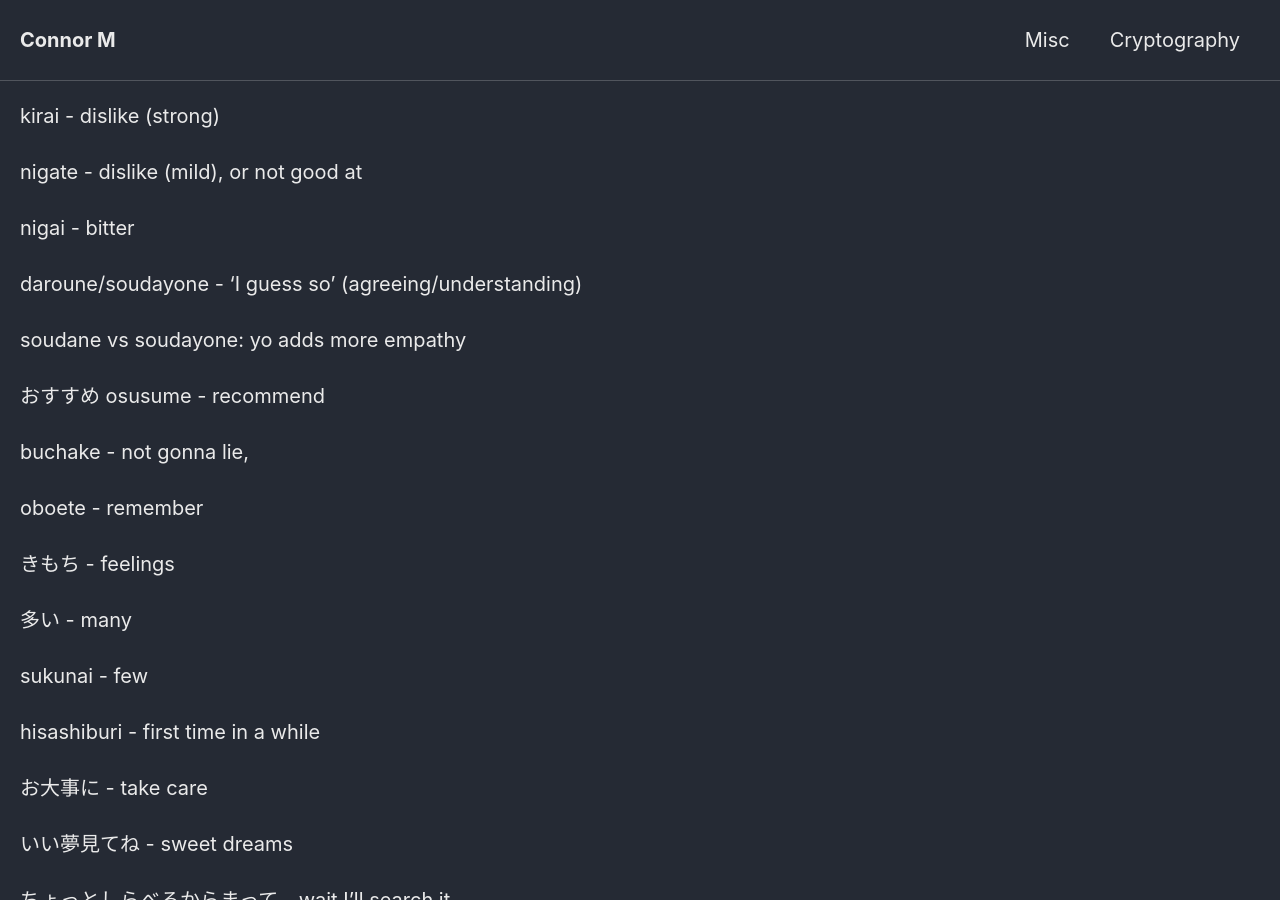
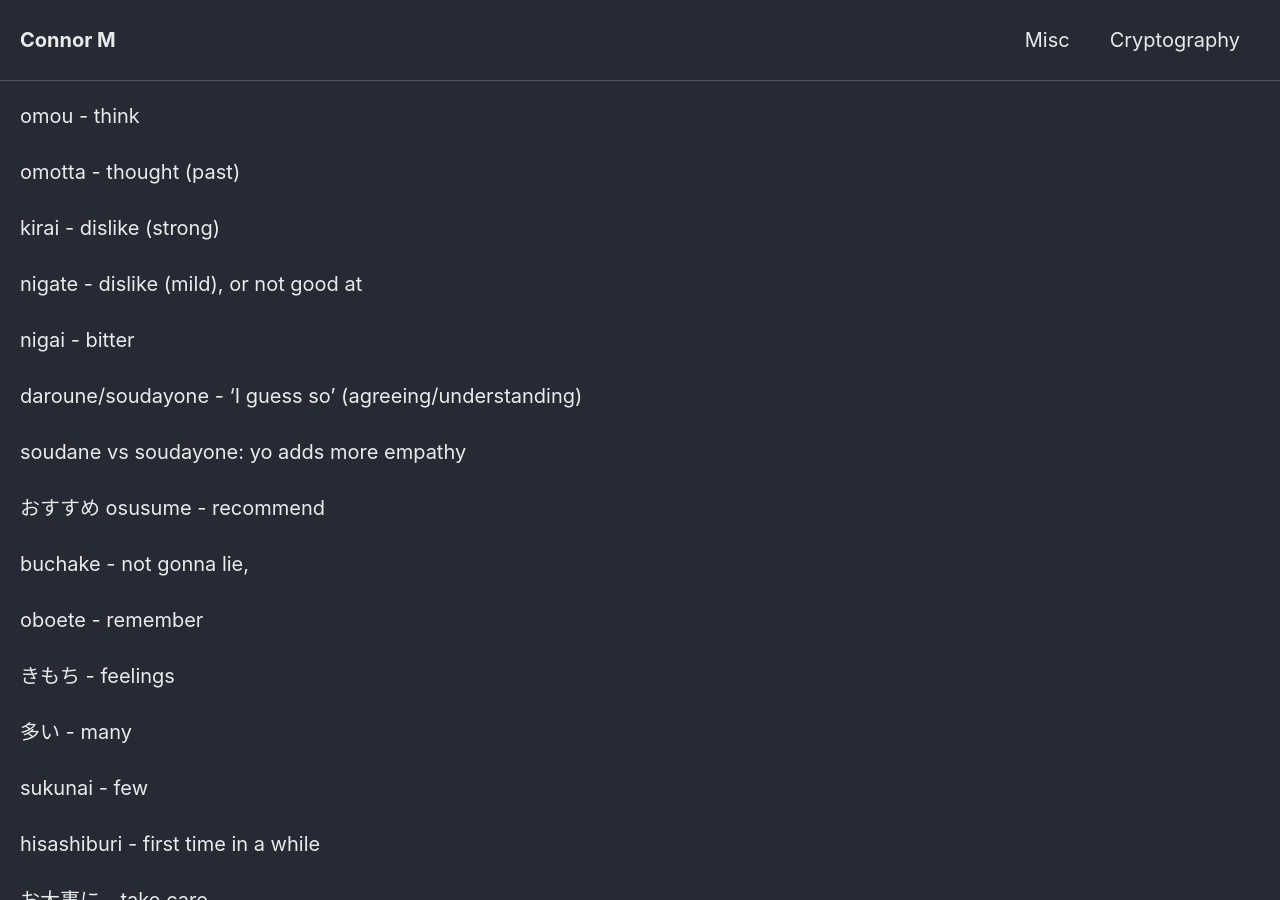
Before and after one commit to Connor-McCartney/Connor-McCartney.github.io, a Jekyll site: the page built from _pages/misc/japanese.md, in a window 1280 px wide and 900 px high. Built offline with Jekyll 4.4.1, drawn with Linux system fonts in a browser that asks for light colours; cached includes are drawn as plain includes; our own code applies the rules of GitHub Pages for plain Markdown files.

Commit message:
Update japanese.md

```diff
--- a/_pages/misc/japanese.md
+++ b/_pages/misc/japanese.md
@@ -1,3 +1,7 @@
+omou - think
+
+omotta - thought (past)
+
 kirai - dislike (strong)
 
 nigate - dislike (mild), or not good at
```
